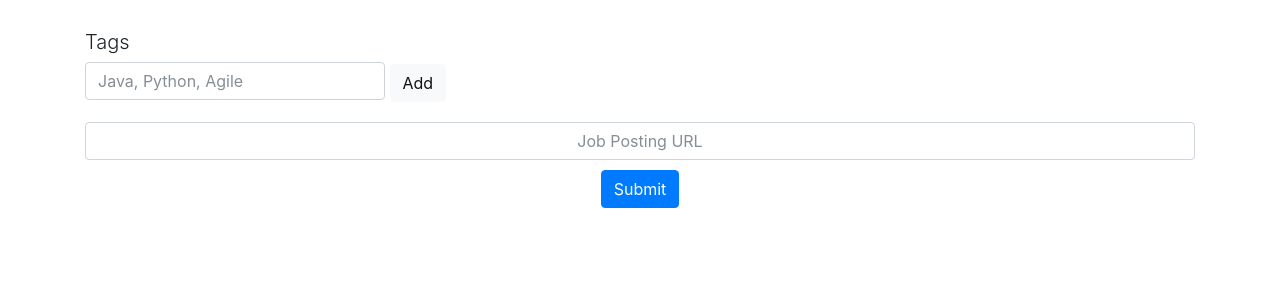
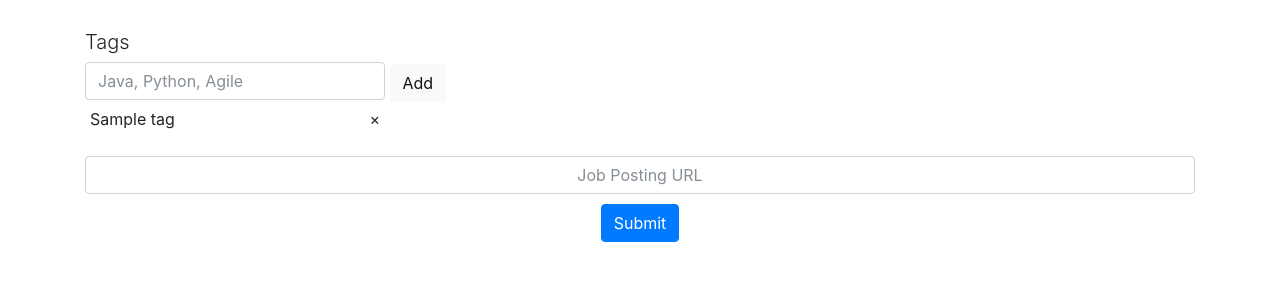
Before and after one commit to izconcept/coverlettermaker, a Flask app: template flask/project/templates/index.html in a window 1280 px wide. Shown: the part 56-356 px from the top of the page. Run offline with Flask 2, Linux system fonts and the light colour scheme; the template is opened without the code that fills it: most values are stand-ins (such as "Sample title", 1, 10 or a date in 2020); some libraries are stand-ins or nearby versions.

Commit message:
adding tags

```diff
--- a/flask/project/routes/views.py
+++ b/flask/project/routes/views.py
@@ -1,11 +1,11 @@
-from flask import render_template, Blueprint
+from flask import render_template, Blueprint, session
 
 website_blueprint = Blueprint('website_blueprint', __name__)
 
 
 @website_blueprint.route('/')
 def index():
-    return render_template('index.html')
+    return render_template('index.html', tags=session['tags'])
 
 
 @website_blueprint.errorhandler(404)
--- a/flask/project/static/css/index.css
+++ b/flask/project/static/css/index.css
@@ -12,6 +12,19 @@ form {
     padding-top: 15px;
 }
 
+.tag {
+    width: 300px;
+    padding: 5px;
+}
+
+.removeTag {
+    float: right;
+}
+
+.removeTag:hover {
+    cursor: pointer;
+}
+
 #tags {
     margin-bottom: 20px;
 }
--- a/flask/project/static/js/index.js
+++ b/flask/project/static/js/index.js
@@ -1,4 +1,4 @@
-$(document).ready(function() {
+$(document).ready(function () {
 
     // $("#urlForm").submit(function(event) {
     //     event.preventDefault();
@@ -10,15 +10,20 @@ $(document).ready(function() {
     //     })
     // })
 
-    $("#addTag").click(function() {
+    $("#addTag").click(function () {
         $.ajax({
             url: '/api/v0.0/addtag',
             type: 'GET',
-            data: { tag: $("#tagInput").val() },
-            success: function(payload) {
-                console.log(payload)
+            data: {tag: $("#tagInput").val()},
+            success: function (payload) {
+                if (payload) {
+                    $("#tagList").append("<div class=\"tag\">" + payload +
+                        "<span aria-hidden=\"true\" class=\"removeTag\">&times;</span></div>")
+                } else {
+                    alert('error')
+                }
             },
-            failure: function(response) {
+            failure: function (response) {
                 console.log(response)
             }
 
--- a/flask/project/templates/index.html
+++ b/flask/project/templates/index.html
@@ -10,6 +10,15 @@
         <h1 class="lead">Tags</h1>
         <input id="tagInput" class="form-control" placeholder="Java, Python, Agile">
         <button id="addTag" class="btn btn-light">Add</button>
+
+        <div id="tagList">
+            {% for tag in tags %}
+                <div class="tag">
+                    {{ tag }}
+                    <span aria-hidden="true" class="removeTag">&times;</span>
+                </div>
+            {% endfor %}
+        </div>
     </div>
 
     <form action="/api/v0.0/createcover" method="GET" class="centered-horizontal">
```
Also changed, not shown: flask/project/routes/api.py (+6 -3 lines).
